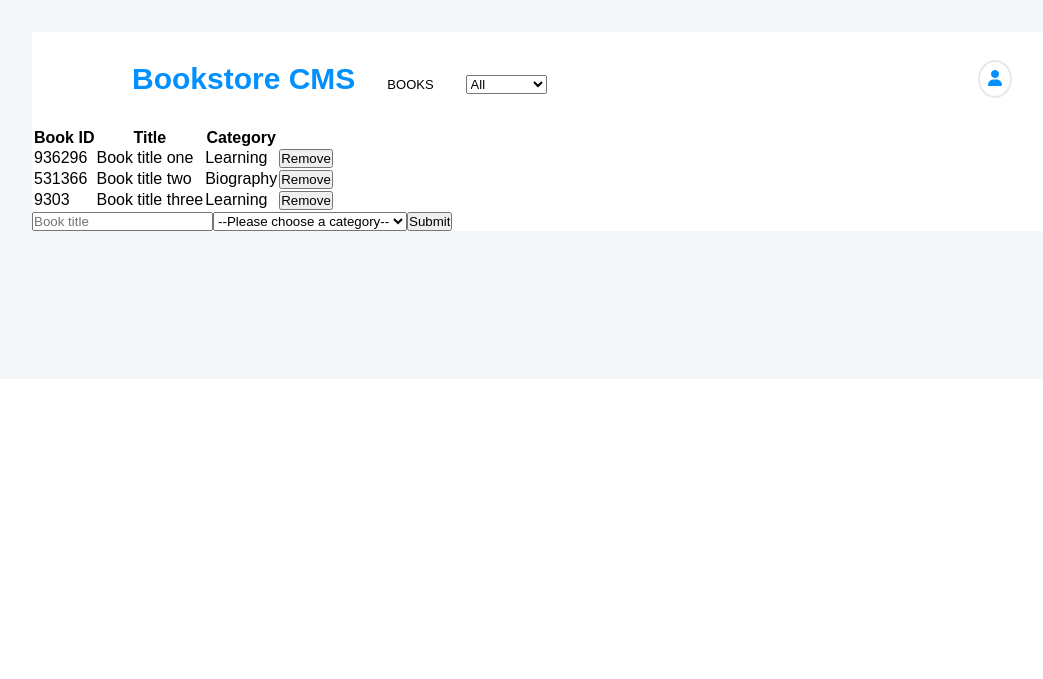
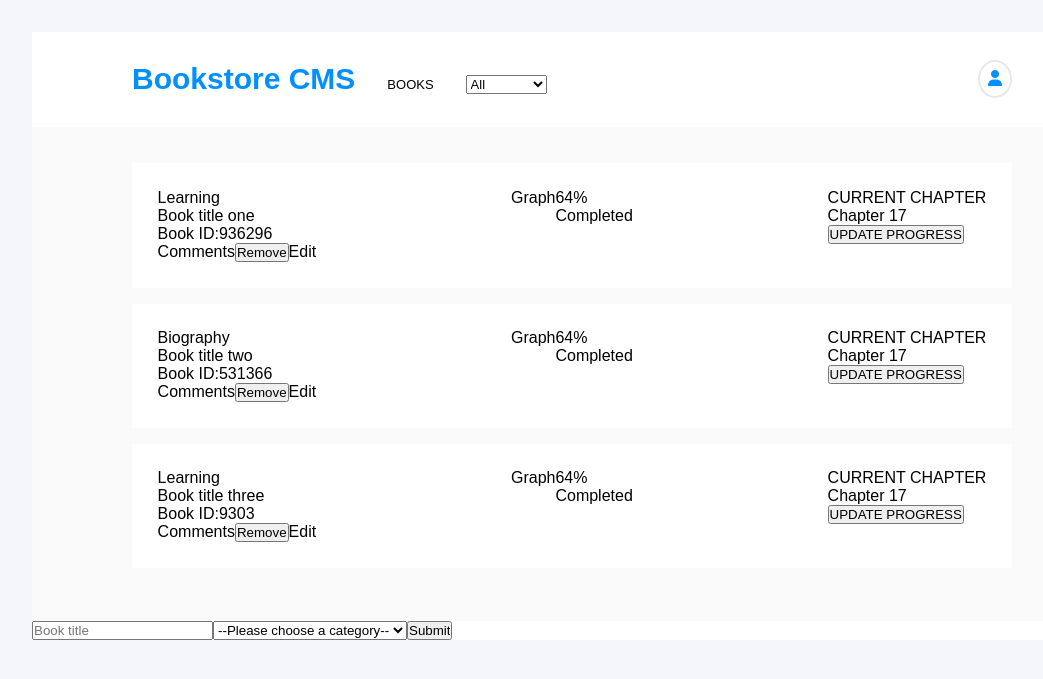
Before and after one commit to SarvarKh/Bookstore-CMS, a React (Create React App) app: page / in a window 1280 px wide. Shown: the part 117-796 px from the top of the page, without its empty margins (68-1111 px from the left). Built offline with nearby package versions, Linux system fonts and the light colour scheme.

Commit message:
Add basic styling in main section

```diff
--- a/src/components/Book.js
+++ b/src/components/Book.js
@@ -2,14 +2,35 @@ import React from 'react';
 import PropTypes from 'prop-types';
 
 const Book = ({ book, handleRemove }) => (
-  <tr>
-    <td>{book.id}</td>
-    <td>{book.title}</td>
-    <td>{book.category}</td>
-    <td>
-      <button onClick={() => handleRemove(book)} type="submit">Remove</button>
-    </td>
-  </tr>
+  <div className="row flex">
+    <div className="part-1">
+      <div className="card-top">
+        <div className="category">{book.category}</div>
+        <div className="title">{book.title}</div>
+        <div className="text-grey">
+          Book ID:
+          {book.id}
+        </div>
+      </div>
+      <div className="card-bottom flex">
+        <span className="card-btn text-grey">Comments</span>
+        <button onClick={() => handleRemove(book)} type="submit" className="card-btn text-grey">Remove</button>
+        <span className="card-btn text-grey">Edit</span>
+      </div>
+    </div>
+    <div className="part-2 flex">
+      <div>Graph</div>
+      <div>
+        <div className="percent">64%</div>
+        <div className="text-grey">Completed</div>
+      </div>
+    </div>
+    <div className="part-3">
+      <div className="text-grey">CURRENT CHAPTER</div>
+      <div>Chapter 17</div>
+      <button className="update-btn" type="button">UPDATE PROGRESS</button>
+    </div>
+  </div>
 );
 
 export default Book;
--- a/src/containers/BooksList.js
+++ b/src/containers/BooksList.js
@@ -19,21 +19,12 @@ const BooksList = ({
   return (
     <>
       <CategoryFilter handleFilter={handleFilterChange} />
-      <table>
-        <thead>
-          <tr>
-            <th>Book ID</th>
-            <th>Title</th>
-            <th>Category</th>
-          </tr>
-        </thead>
-        <tbody>
-          {books.filter((book) => (filter === 'All' ? books : book.category === filter))
-            .map((abook) => (
-              <Book handleRemove={handleRemoveBook} book={abook} key={abook.id} />
-            ))}
-        </tbody>
-      </table>
+      <main>
+        {books.filter((book) => (filter === 'All' ? books : book.category === filter))
+          .map((abook) => (
+            <Book handleRemove={handleRemoveBook} book={abook} key={abook.id} />
+          ))}
+      </main>
     </>
   );
 };
--- a/src/index.css
+++ b/src/index.css
@@ -53,3 +53,15 @@
   border-radius: 50%;
   border-color: #e8e8e8;
 }
+
+main {
+  padding: 2.3rem 6.25rem;
+  background-color: #fafafa;
+}
+
+.row {
+  margin-bottom: 1rem;
+  background-color: #fff;
+  padding: 1.6rem;
+  justify-content: space-between;
+}
```
